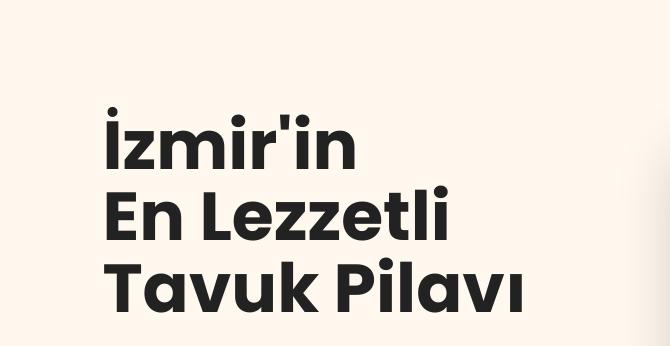
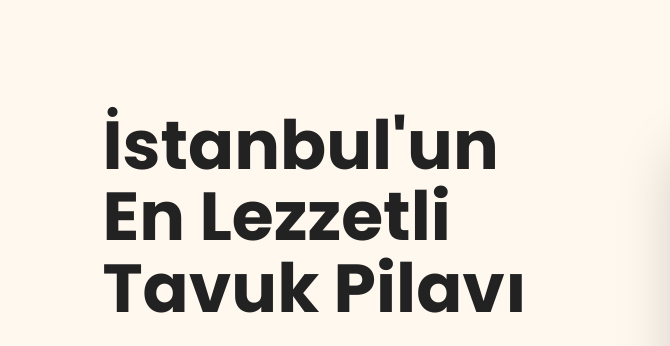
Before and after one commit to Ocradoba/Men-, a plain HTML site: page index.html in a window 1280 px wide. Shown: the part 120-466 px from the top of the page, 0-670 px from the left. Drawn offline with Linux system fonts and the light colour scheme.

Commit message:
Update index.html

```diff
--- a/index.html
+++ b/index.html
@@ -47,7 +47,7 @@
 
 <h1>
 
-İzmir'in<br>
+İstanbul'un<br>
 
 En Lezzetli<br>
 
```
